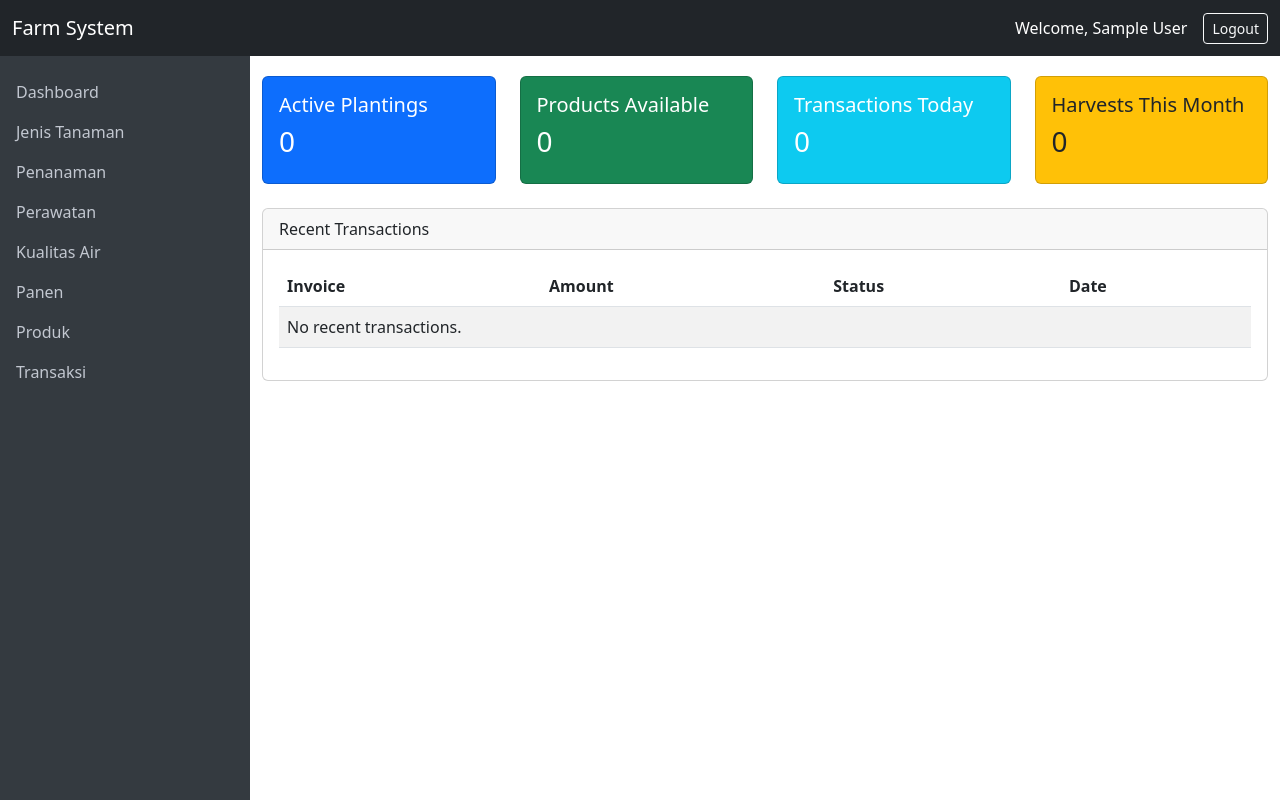
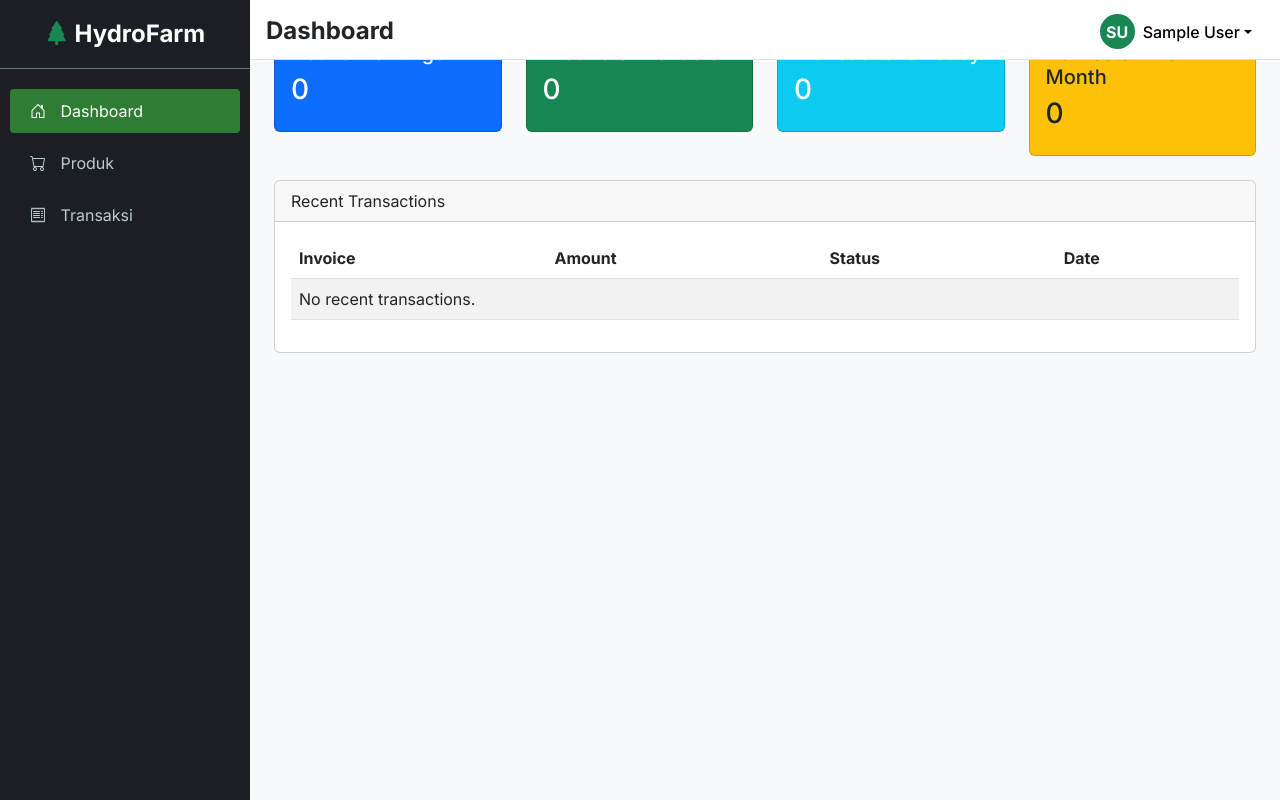
Before and after one commit to Sanrizk/misth, a Laravel app: page /dashboard in a window 1280 px wide. Run offline with Laravel 12, Linux system fonts and the light colour scheme; the visitor is signed in with stand-in values (Sample User, id 1); data that the repository does not hold is empty; parts of the project's set-up code (start-up, migrations or seed data) failed here and were passed over.

Commit message:
feat: set layout blade

```diff
--- a/resources/views/layouts/app.blade.php
+++ b/resources/views/layouts/app.blade.php
@@ -3,58 +3,91 @@
 <head>
     <meta charset="UTF-8">
     <meta name="viewport" content="width=device-width, initial-scale=1.0">
-    <title>Hydroponic Farm</title>
+    <title>@yield('title', 'HydroFarm') - HydroFarm Management</title>
+    <!-- Fonts -->
+    <link href="https://fonts.googleapis.com/css2?family=Inter:wght@300;400;500;600;700&display=swap" rel="stylesheet">
+    <!-- Bootstrap CSS -->
     <link href="https://cdn.jsdelivr.net/npm/bootstrap@5.3.0/dist/css/bootstrap.min.css" rel="stylesheet">
+    <!-- Bootstrap Icons -->
+    <link rel="stylesheet" href="https://cdn.jsdelivr.net/npm/bootstrap-icons@1.11.0/font/bootstrap-icons.css">
     <style>
-        .sidebar { height: 100vh; position: fixed; top: 0; left: 0; width: 250px; padding-top: 56px; background-color: #343a40; }
-        .sidebar .nav-link { color: #c2c7d0; }
-        .sidebar .nav-link:hover, .sidebar .nav-link.active { color: #fff; background-color: #495057; }
-        .main-content { margin-left: 250px; padding-top: 76px; padding-bottom: 20px; }
-        .navbar { z-index: 1050; }
+        :root {
+            --primary-color: #2e7d32;
+            --primary-light: #60ad5e;
+            --primary-dark: #005005;
+            --sidebar-bg: #1b1f23;
+        }
+        body {
+            font-family: 'Inter', sans-serif;
+            background-color: #f8f9fa;
+        }
+        .sidebar {
+            width: 250px;
+            height: 100vh;
+            position: fixed;
+            top: 0;
+            left: 0;
+            background-color: var(--sidebar-bg);
+            transition: all 0.3s;
+            z-index: 1040;
+        }
+        .sidebar .nav-link {
+            color: #c2c7d0;
+            padding: 10px 20px;
+            border-radius: 4px;
+            margin: 4px 10px;
+        }
+        .sidebar .nav-link:hover, .sidebar .nav-link.active {
+            background-color: var(--primary-color);
+            color: white;
+        }
+        .sidebar .nav-link i {
+            margin-right: 10px;
+        }
+        .main-content {
+            margin-left: 250px;
+            padding-top: 70px; /* space for navbar */
+            min-height: 100vh;
+            transition: all 0.3s;
+        }
+        .top-navbar {
+            margin-left: 250px;
+            height: 60px;
+            background: white;
+            border-bottom: 1px solid #dee2e6;
+            z-index: 1030;
+            transition: all 0.3s;
+        }
+        @media (max-width: 991.98px) {
+            .sidebar {
+                transform: translateX(-100%);
+            }
+            .sidebar.show {
+                transform: translateX(0);
+            }
+            .main-content, .top-navbar {
+                margin-left: 0;
+            }
+        }
     </style>
 </head>
 <body>
-    <nav class="navbar navbar-expand-lg navbar-dark bg-dark fixed-top">
-        <div class="container-fluid">
-            <a class="navbar-brand" href="{{ route('dashboard') ?? '#' }}">Farm System</a>
-            <div class="d-flex ms-auto align-items-center">
-                <span class="text-white me-3">Welcome, {{ auth()->user()->name ?? 'User' }}</span>
-                <form action="{{ route('logout') ?? '#' }}" method="POST" class="d-inline">
-                    @csrf
-                    <button type="submit" class="btn btn-sm btn-outline-light">Logout</button>
-                </form>
-            </div>
-        </div>
-    </nav>
-    <div class="sidebar">
-        <ul class="nav flex-column mt-3">
-            <li class="nav-item"><a class="nav-link" href="{{ route('dashboard') ?? '#' }}">Dashboard</a></li>
-            <li class="nav-item"><a class="nav-link" href="{{ route('plant-types.index') ?? '#' }}">Jenis Tanaman</a></li>
-            <li class="nav-item"><a class="nav-link" href="{{ route('plantings.index') ?? '#' }}">Penanaman</a></li>
-            <li class="nav-item"><a class="nav-link" href="{{ route('maintenance-logs.index') ?? '#' }}">Perawatan</a></li>
-            <li class="nav-item"><a class="nav-link" href="{{ route('water-quality-logs.index') ?? '#' }}">Kualitas Air</a></li>
-            <li class="nav-item"><a class="nav-link" href="{{ route('harvests.index') ?? '#' }}">Panen</a></li>
-            <li class="nav-item"><a class="nav-link" href="{{ route('products.index') ?? '#' }}">Produk</a></li>
-            <li class="nav-item"><a class="nav-link" href="{{ route('transactions.index') ?? '#' }}">Transaksi</a></li>
-        </ul>
+
+    @include('layouts.partials.sidebar')
+    @include('layouts.partials.navbar')
+
+    <div class="main-content p-4">
+        @include('layouts.partials.flash')
+        @yield('content')
     </div>
-    <div class="main-content">
-        <div class="container-fluid">
-            @if(session('success'))
-                <div class="alert alert-success alert-dismissible fade show" role="alert">
-                    {{ session('success') }}
-                    <button type="button" class="btn-close" data-bs-dismiss="alert"></button>
-                </div>
-            @endif
-            @if(session('error'))
-                <div class="alert alert-danger alert-dismissible fade show" role="alert">
-                    {{ session('error') }}
-                    <button type="button" class="btn-close" data-bs-dismiss="alert"></button>
-                </div>
-            @endif
-            @yield('content')
-        </div>
-    </div>
+
+    <!-- Bootstrap JS -->
     <script src="https://cdn.jsdelivr.net/npm/bootstrap@5.3.0/dist/js/bootstrap.bundle.min.js"></script>
+    <script>
+        document.getElementById('sidebarToggle').addEventListener('click', function() {
+            document.getElementById('sidebar').classList.toggle('show');
+        });
+    </script>
+    @yield('scripts')
 </body>
 </html>
--- /dev/null
+++ b/resources/views/layouts/partials/flash.blade.php
@@ -0,0 +1,25 @@
+@if (session('success'))
+    <div class="alert alert-success alert-dismissible fade show flash-message" role="alert">
+        <i class="bi bi-check-circle-fill me-2"></i> {{ session('success') }}
+        <button type="button" class="btn-close" data-bs-dismiss="alert" aria-label="Close"></button>
+    </div>
+@endif
+
+@if (session('error'))
+    <div class="alert alert-danger alert-dismissible fade show flash-message" role="alert">
+        <i class="bi bi-exclamation-triangle-fill me-2"></i> {{ session('error') }}
+        <button type="button" class="btn-close" data-bs-dismiss="alert" aria-label="Close"></button>
+    </div>
+@endif
+
+<script>
+    document.addEventListener("DOMContentLoaded", function() {
+        setTimeout(function() {
+            let alerts = document.querySelectorAll('.flash-message');
+            alerts.forEach(function(alert) {
+                let bsAlert = new bootstrap.Alert(alert);
+                bsAlert.close();
+            });
+        }, 3000);
+    });
+</script>
--- /dev/null
+++ b/resources/views/layouts/partials/navbar.blade.php
@@ -0,0 +1,30 @@
+<nav class="navbar top-navbar fixed-top px-3 d-flex justify-content-between align-items-center">
+    <div class="d-flex align-items-center">
+        <button class="btn btn-outline-secondary d-lg-none me-3" id="sidebarToggle">
+            <i class="bi bi-list"></i>
+        </button>
+        <h4 class="mb-0 fw-bold">@yield('title', 'Dashboard')</h4>
+    </div>
+
+    <div class="d-flex align-items-center">
+        <div class="dropdown">
+            <button class="btn btn-light dropdown-toggle d-flex align-items-center border-0 bg-transparent" type="button" data-bs-toggle="dropdown" aria-expanded="false">
+                @php
+                    $initials = collect(explode(' ', Auth::user()->name ?? 'U S'))->map(fn($n) => $n[0])->take(2)->join('');
+                @endphp
+                <div class="bg-success text-white rounded-circle d-flex align-items-center justify-content-center me-2" style="width: 35px; height: 35px; font-weight: bold;">
+                    {{ strtoupper($initials) }}
+                </div>
+                <span class="fw-medium">{{ Auth::user()->name ?? 'User' }}</span>
+            </button>
+            <ul class="dropdown-menu dropdown-menu-end shadow border-0">
+                <li>
+                    <form action="{{ route('logout') }}" method="POST">
+                        @csrf
+                        <button type="submit" class="dropdown-item text-danger"><i class="bi bi-box-arrow-right me-2"></i> Logout</button>
+                    </form>
+                </li>
+            </ul>
+        </div>
+    </div>
+</nav>
--- /dev/null
+++ b/resources/views/layouts/partials/sidebar.blade.php
@@ -0,0 +1,56 @@
+<div class="sidebar d-flex flex-column" id="sidebar">
+    <div class="p-3 text-white text-center fs-4 fw-bold border-bottom border-secondary">
+        <i class="bi bi-tree-fill text-success"></i> HydroFarm
+    </div>
+
+    @php
+        $role = Auth::user()->role->name ?? '';
+    @endphp
+
+    <ul class="nav flex-column mt-3 flex-grow-1">
+        <li class="nav-item">
+            <a class="nav-link {{ request()->routeIs('dashboard') ? 'active' : '' }}" href="{{ route('dashboard') }}">
+                <i class="bi bi-house-door"></i> Dashboard
+            </a>
+        </li>
+
+        @if($role === 'admin' || $role === 'petani')
+        <li class="nav-item">
+            <a class="nav-link {{ request()->routeIs('plant-types.*') ? 'active' : '' }}" href="{{ route('plant-types.index') }}">
+                <i class="bi bi-flower1"></i> Jenis Tanaman
+            </a>
+        </li>
+        <li class="nav-item">
+            <a class="nav-link {{ request()->routeIs('plantings.*') ? 'active' : '' }}" href="{{ route('plantings.index') }}">
+                <i class="bi bi-flower2"></i> Penanaman
+            </a>
+        </li>
+        <li class="nav-item">
+            <a class="nav-link {{ request()->routeIs('maintenance-logs.*') ? 'active' : '' }}" href="{{ route('maintenance-logs.index') }}">
+                <i class="bi bi-tools"></i> Perawatan
+            </a>
+        </li>
+        <li class="nav-item">
+            <a class="nav-link {{ request()->routeIs('water-quality-logs.*') ? 'active' : '' }}" href="{{ route('water-quality-logs.index') }}">
+                <i class="bi bi-droplet"></i> Kualitas Air
+            </a>
+        </li>
+        <li class="nav-item">
+            <a class="nav-link {{ request()->routeIs('harvests.*') ? 'active' : '' }}" href="{{ route('harvests.index') }}">
+                <i class="bi bi-basket"></i> Panen
+            </a>
+        </li>
+        @endif
+
+        <li class="nav-item">
+            <a class="nav-link {{ request()->routeIs('products.*') ? 'active' : '' }}" href="{{ route('products.index') }}">
+                <i class="bi bi-cart"></i> Produk
+            </a>
+        </li>
+        <li class="nav-item">
+            <a class="nav-link {{ request()->routeIs('transactions.*') ? 'active' : '' }}" href="{{ route('transactions.index') }}">
+                <i class="bi bi-receipt"></i> Transaksi
+            </a>
+        </li>
+    </ul>
+</div>
```
Also changed, not shown: resources/views/auth/login.blade.php (added, +67 -0 lines).
